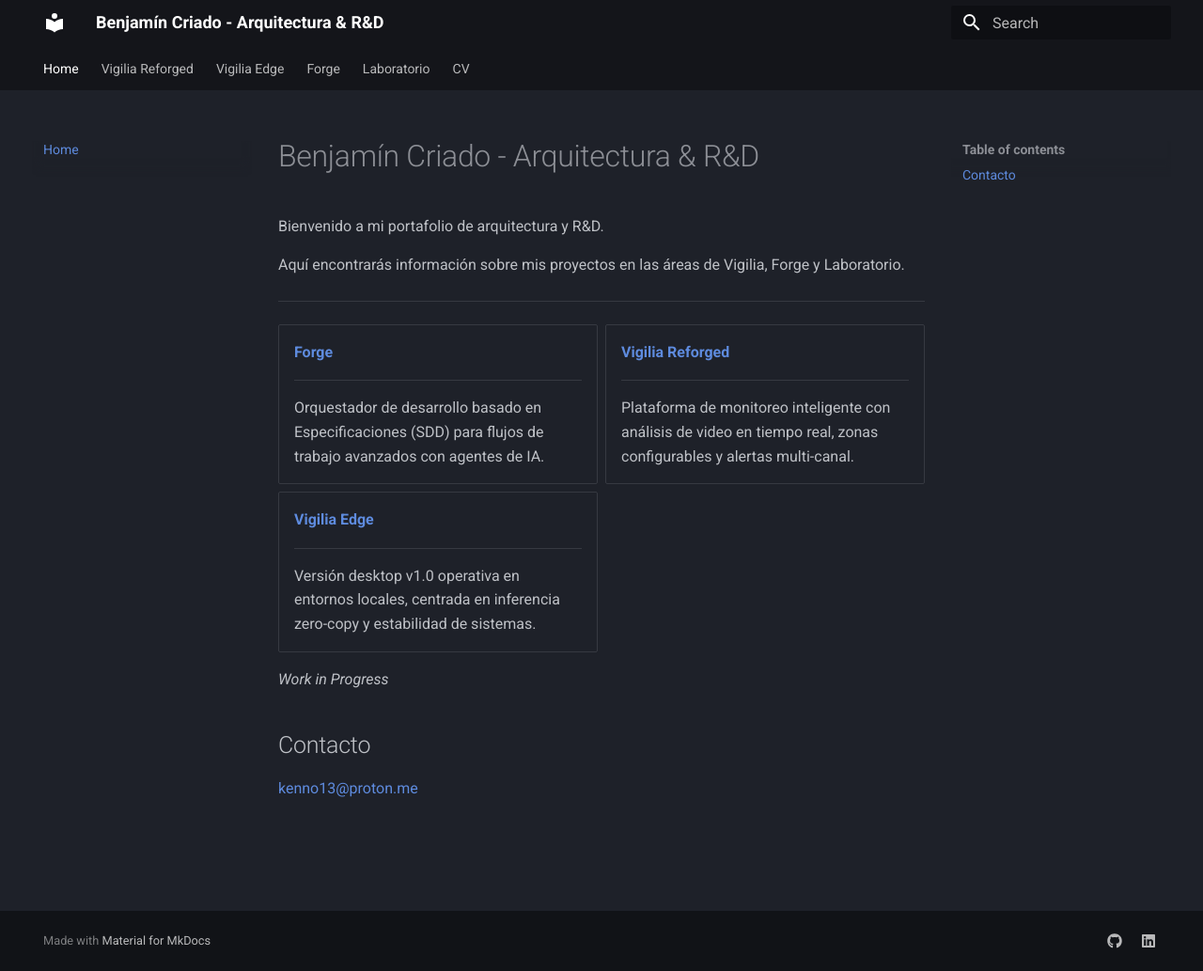
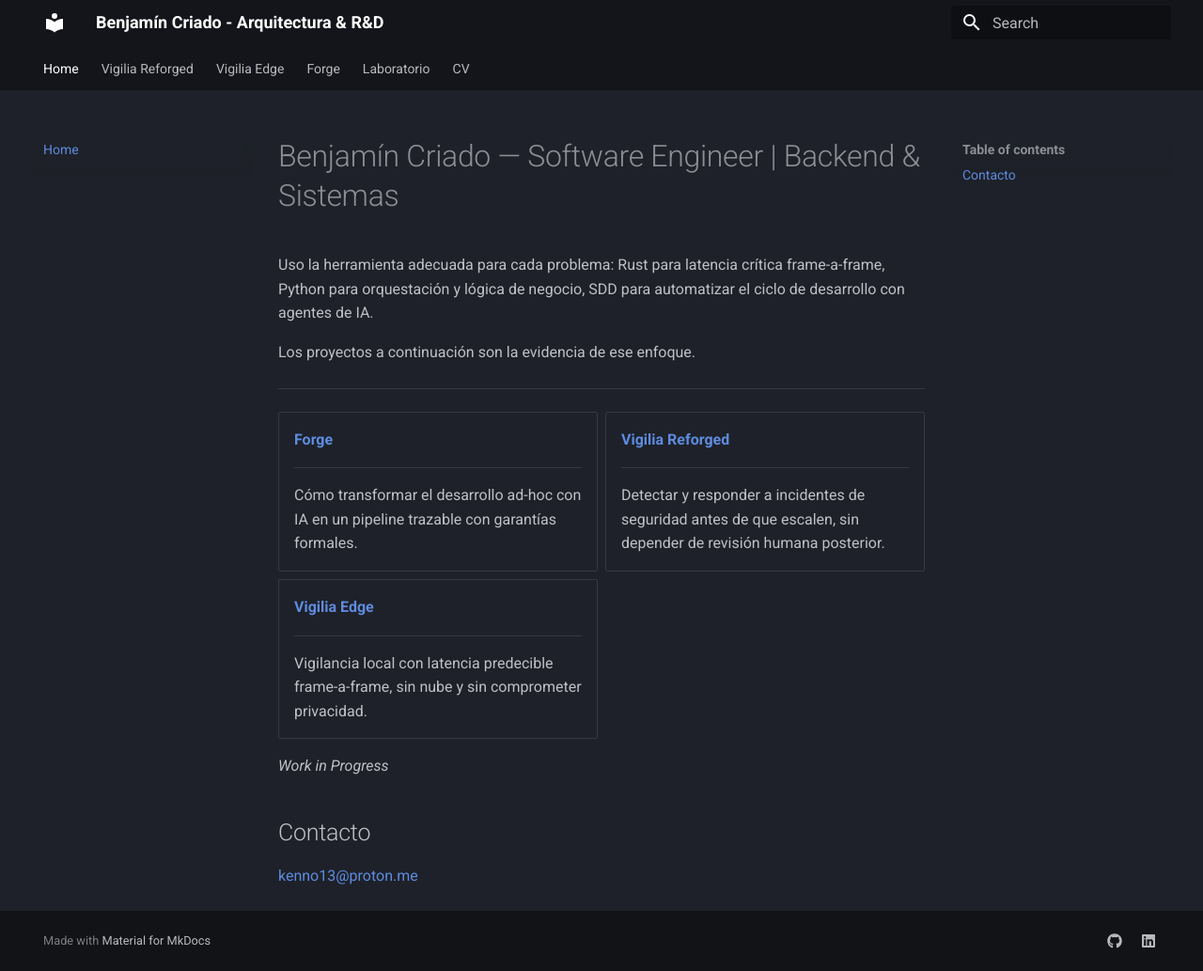
Before and after one commit to Bajmein/locus, an MkDocs documentation site: the page built from docs/index.md, in a window 1280 px wide and 1033 px high. Shown: the whole window at 94% size. Built offline with MkDocs 1.6.1 and Material for MkDocs 9.7.7, drawn with Linux system fonts in a browser that asks for light colours.

Commit message:
feat(015-mercenary-pivot): pivot narrativa a posicionamiento pragmático
Reencuadra los 5 puntos de entrada del portafolio: problema primero,
solución técnica después. Mismo contenido técnico, narrativa más accesible
para hiring managers y fundadores. Incluye tests TDD para los nuevos ACs.

Co-Authored-By: Claude Sonnet 4.6 <noreply@anthropic.com>

```diff
--- a/docs/index.md
+++ b/docs/index.md
@@ -1,8 +1,16 @@
-# Benjamín Criado - Arquitectura & R&D
+---
+title: Benjamín Criado — Software Engineer
+description: >
+  Software Engineer | Backend & Sistemas. Pragmatismo en la elección
+  de herramientas: Rust para latencia crítica, Python para orquestación,
+  SDD para automatizar el desarrollo con agentes de IA.
+---
 
-Bienvenido a mi portafolio de arquitectura y R&D.
+# Benjamín Criado — Software Engineer | Backend & Sistemas
 
-Aquí encontrarás información sobre mis proyectos en las áreas de Vigilia, Forge y Laboratorio.
+Uso la herramienta adecuada para cada problema: Rust para latencia crítica frame-a-frame, Python para orquestación y lógica de negocio, SDD para automatizar el ciclo de desarrollo con agentes de IA.
+
+Los proyectos a continuación son la evidencia de ese enfoque.
 
 ---
 
@@ -12,19 +20,19 @@ Aquí encontrarás información sobre mis proyectos en las áreas de Vigilia, Fo
 
     ---
 
-    Orquestador de desarrollo basado en Especificaciones (SDD) para flujos de trabajo avanzados con agentes de IA.
+    Cómo transformar el desarrollo ad-hoc con IA en un pipeline trazable con garantías formales.
 
 -   **[Vigilia Reforged](/vigilia/)**
 
     ---
 
-    Plataforma de monitoreo inteligente con análisis de video en tiempo real, zonas configurables y alertas multi-canal.
+    Detectar y responder a incidentes de seguridad antes de que escalen, sin depender de revisión humana posterior.
 
 -   **[Vigilia Edge](/vigilia-edge/)**
 
     ---
 
-    Versión desktop v1.0 operativa en entornos locales, centrada en inferencia zero-copy y estabilidad de sistemas.
+    Vigilancia local con latencia predecible frame-a-frame, sin nube y sin comprometer privacidad.
 
 </div>
 
```
Also changed, not shown: docs/cv.md (+4 -2 lines), docs/forge/index.md (+1 -1 lines), docs/vigilia-edge/index.md (+10 -5 lines), docs/vigilia/index.md (+9 -0 lines), 1 other file.
